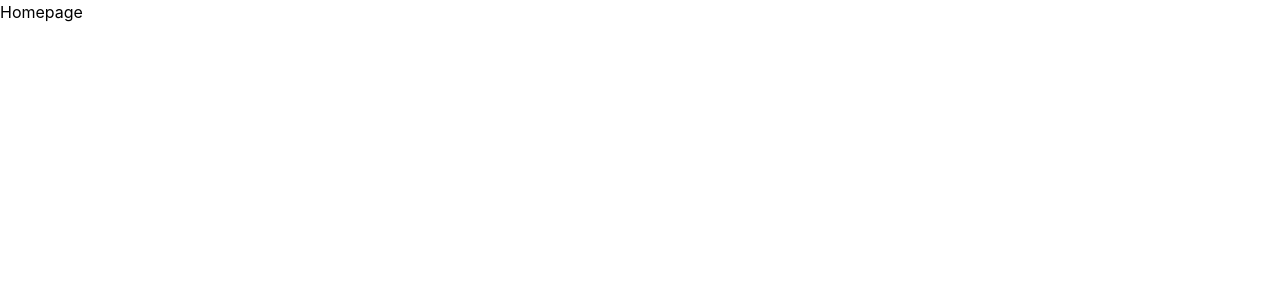
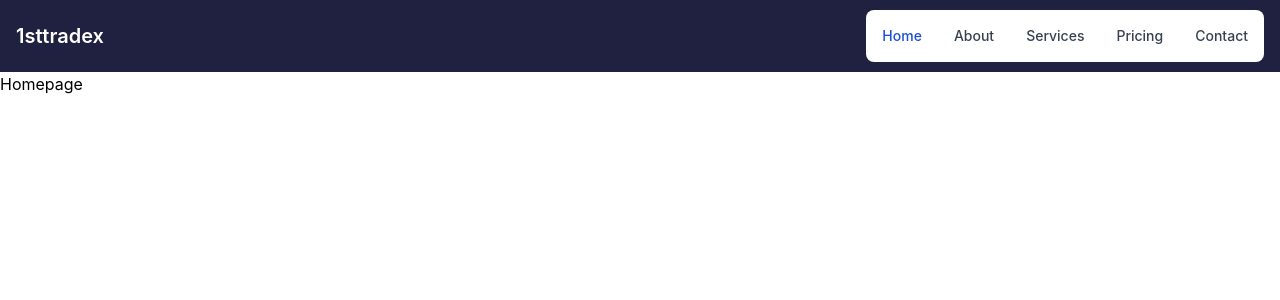
Before and after one commit to stechx1/tradex, a Next.js app: page / in a window 1280 px wide. Shown: the top 300 px of the page. Built offline with nearby package versions, Linux system fonts and the light colour scheme.

Commit message:
added navbar

```diff
--- /dev/null
+++ b/src/components/Navbar/Navbar.jsx
@@ -0,0 +1,86 @@
+/* eslint-disable @next/next/no-img-element */
+export const Navbar = () => {
+  return (
+    <nav class='bg-darkBlue border-gray-200 px-2 sm:px-4 py-2.5 text-white'>
+      <div class='container flex flex-wrap justify-between items-center mx-auto'>
+        <a href='https://flowbite.com/' class='flex items-center'>
+          {/* <img
+            src='https://flowbite.com/docs/images/logo.svg'
+            class='mr-3 h-6 sm:h-9'
+            alt='Flowbite Logo'
+          /> */}
+          <span class='self-center text-xl font-semibold whitespace-nowrap'>
+            1sttradex
+          </span>
+        </a>
+        <button
+          data-collapse-toggle='navbar-default'
+          type='button'
+          class='inline-flex items-center p-2 ml-3 text-sm text-gray-500 rounded-lg md:hidden hover:bg-gray-100 focus:outline-none focus:ring-2 focus:ring-gray-200'
+          aria-controls='navbar-default'
+          aria-expanded='false'
+        >
+          <span class='sr-only'>Open main menu</span>
+          <svg
+            class='w-6 h-6'
+            aria-hidden='true'
+            fill='currentColor'
+            viewBox='0 0 20 20'
+            xmlns='http://www.w3.org/2000/svg'
+          >
+            <path
+              fill-rule='evenodd'
+              d='M3 5a1 1 0 011-1h12a1 1 0 110 2H4a1 1 0 01-1-1zM3 10a1 1 0 011-1h12a1 1 0 110 2H4a1 1 0 01-1-1zM3 15a1 1 0 011-1h12a1 1 0 110 2H4a1 1 0 01-1-1z'
+              clip-rule='evenodd'
+            ></path>
+          </svg>
+        </button>
+        <div class='hidden w-full md:block md:w-auto' id='navbar-default'>
+          <ul class='flex flex-col p-4 mt-4 bg-gray-50 rounded-lg border border-gray-100 md:flex-row md:space-x-8 md:mt-0 md:text-sm md:font-medium md:border-0 md:bg-white'>
+            <li>
+              <a
+                href='#'
+                class='block py-2 pr-4 pl-3 text-white bg-blue-700 rounded md:bg-transparent md:text-blue-700 md:p-0'
+                aria-current='page'
+              >
+                Home
+              </a>
+            </li>
+            <li>
+              <a
+                href='#'
+                class='block py-2 pr-4 pl-3 text-gray-700 rounded hover:bg-gray-100 md:hover:bg-transparent md:border-0 md:hover:text-blue-700 md:p-0'
+              >
+                About
+              </a>
+            </li>
+            <li>
+              <a
+                href='#'
+                class='block py-2 pr-4 pl-3 text-gray-700 rounded hover:bg-gray-100 md:hover:bg-transparent md:border-0 md:hover:text-blue-700 md:p-0'
+              >
+                Services
+              </a>
+            </li>
+            <li>
+              <a
+                href='#'
+                class='block py-2 pr-4 pl-3 text-gray-700 rounded hover:bg-gray-100 md:hover:bg-transparent md:border-0 md:hover:text-blue-700 md:p-0'
+              >
+                Pricing
+              </a>
+            </li>
+            <li>
+              <a
+                href='#'
+                class='block py-2 pr-4 pl-3 text-gray-700 rounded hover:bg-gray-100 md:hover:bg-transparent md:border-0 md:hover:text-blue-700 md:p-0'
+              >
+                Contact
+              </a>
+            </li>
+          </ul>
+        </div>
+      </div>
+    </nav>
+  );
+};
--- /dev/null
+++ b/src/components/Navbar/index.js
@@ -0,0 +1 @@
+export * from './Navbar';
--- /dev/null
+++ b/src/components/index.js
@@ -0,0 +1 @@
+export * from './Navbar';
--- a/src/pages/_app.js
+++ b/src/pages/_app.js
@@ -1,7 +1,13 @@
-import '../../styles/globals.css'
+import '../../styles/globals.css';
+import { Navbar } from '../components';
 
 function MyApp({ Component, pageProps }) {
-  return <Component {...pageProps} />
+  return (
+    <>
+      <Navbar />
+      <Component {...pageProps} />
+    </>
+  );
 }
 
-export default MyApp
+export default MyApp;
--- a/tailwind.config.js
+++ b/tailwind.config.js
@@ -1,11 +1,15 @@
 /** @type {import('tailwindcss').Config} */
 module.exports = {
   content: [
-    "./src/pages/**/*.{js,ts,jsx,tsx}",
-    "./src/components/**/*.{js,ts,jsx,tsx}",
+    './src/pages/**/*.{js,ts,jsx,tsx}',
+    './src/components/**/*.{js,ts,jsx,tsx}',
   ],
   theme: {
-    extend: {},
+    extend: {
+      colors: {
+        darkBlue: '#202040',
+      },
+    },
   },
   plugins: [],
-}
+};
```
